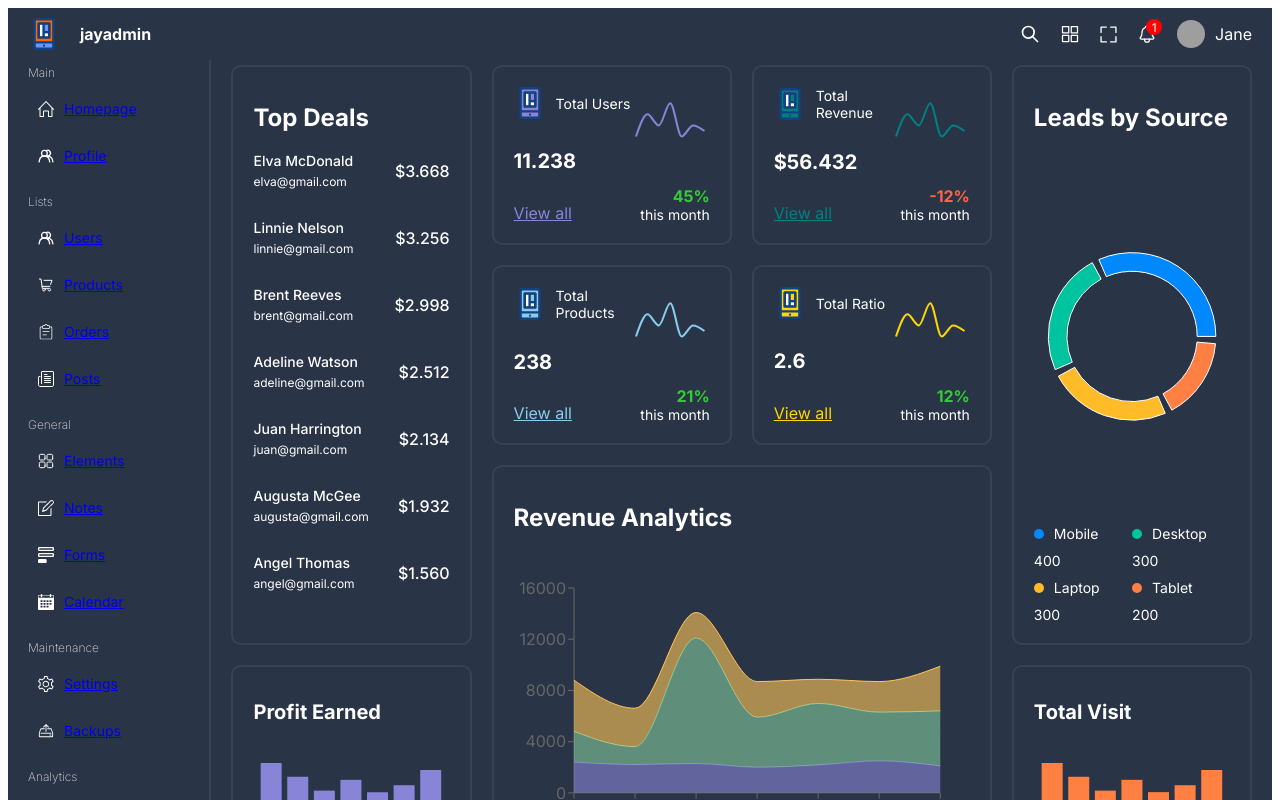
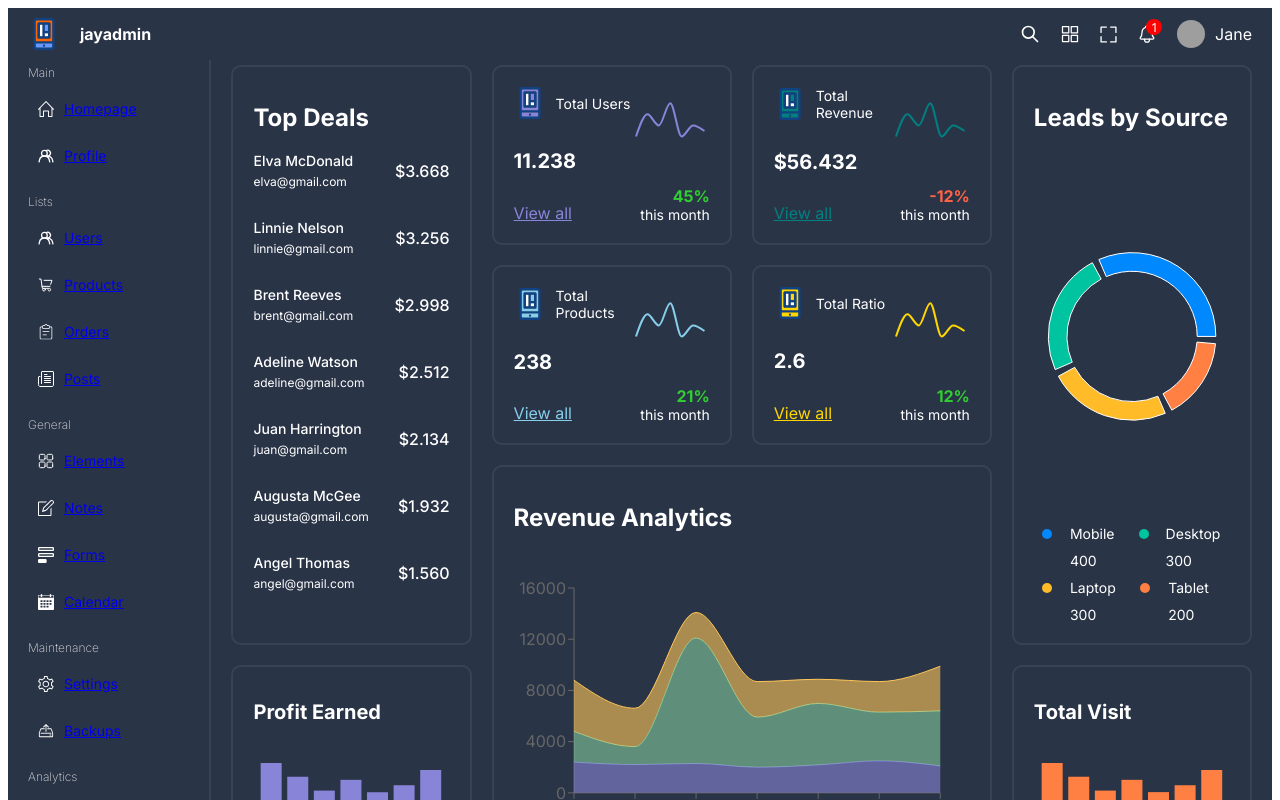
Before and after one commit to jay-rt/react-panel, a React (Vite) app: page / in a window 1280 px wide. Shown: the top 800 px of the page. Built offline with nearby package versions, Linux system fonts and the light colour scheme; grey boxes are pictures that could not be loaded; the HTML template or start-up script is replaced by a standard one.

Commit message:
made pie chart labels grid

```diff
--- a/src/components/charts/pie/ChartPie.tsx
+++ b/src/components/charts/pie/ChartPie.tsx
@@ -42,11 +42,9 @@ const ChartPie = (props: Props) => {
       <div className="options">
         {props.chartData.map((item) => (
           <div className="option" key={item.name}>
-            <div className="title">
-              <div className="dot" style={{ background: item.color }} />
-              <span>{item.name}</span>
-            </div>
-            <span>{item.value}</span>
+            <div className="dot" style={{ background: item.color }}></div>
+            <span className="name">{item.name}</span>
+            <span className="value">{item.value}</span>
           </div>
         ))}
       </div>
--- a/src/components/charts/pie/chartpie.scss
+++ b/src/components/charts/pie/chartpie.scss
@@ -28,27 +28,32 @@
             justify-content: space-between;
         }
 
+        @include sm {
+            flex-wrap: wrap;
+        }
+
         .option {
             width: 45%;
-            display: flex;
-            flex-direction: column;
+            display: grid;
             gap: 10px;
-            align-items: flex-start;
+            grid-template-columns: 1fr 2fr;
+            grid-template-areas: "a b" "c d";
 
-            @include lg {
-                align-items: center;
+            .dot {
+                width: 10px;
+                height: 10px;
+                border-radius: 50%;
+                grid-area: a;
+                align-self: center;
+                justify-self: center;
             }
 
-            .title {
-                display: flex;
-                gap: 10px;
-                align-items: center;
+            .name {
+                grid-area: b;
+            }
 
-                .dot {
-                    width: 10px;
-                    height: 10px;
-                    border-radius: 50%;
-                }
+            .value {
+                grid-area: d;
             }
         }
     }
```
